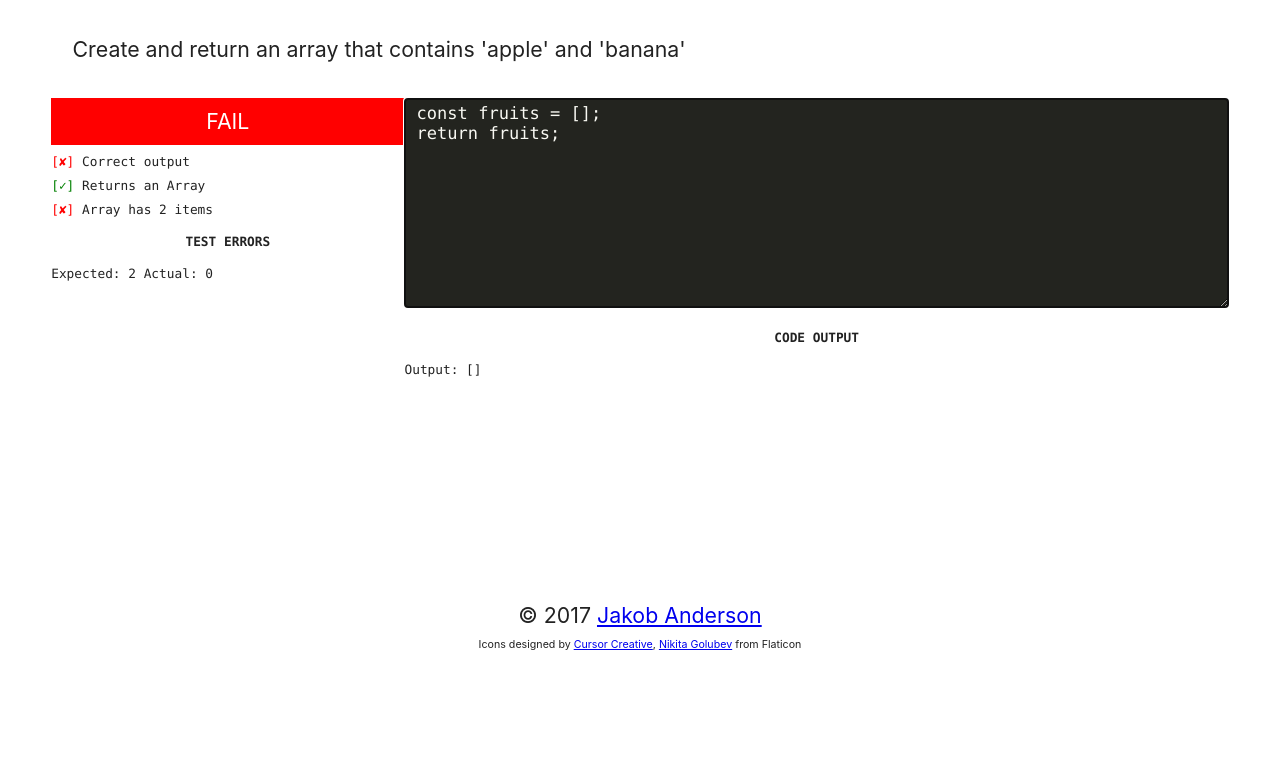
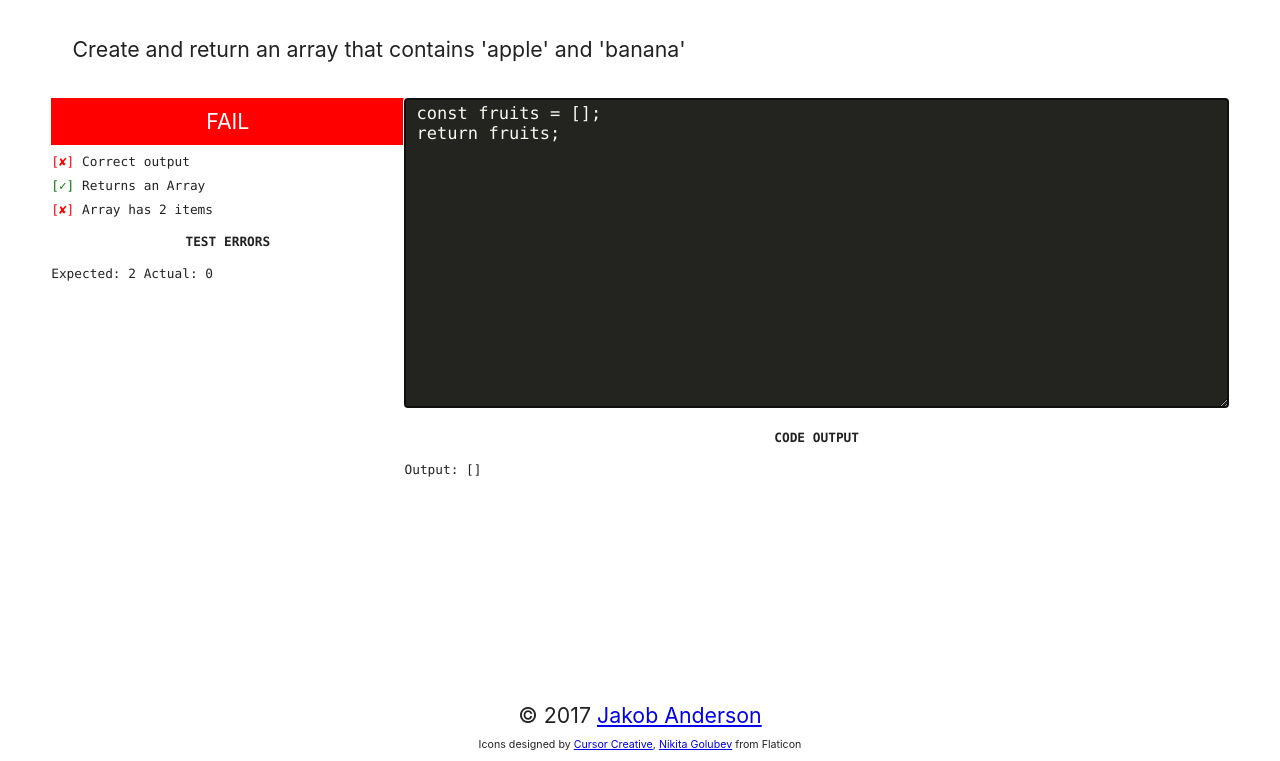
Before and after one commit to PracticeJavaScript/practicejavascript.com, a website: page public/index.html in a window 1280 px wide. Shown: the part 113-874 px from the top of the page. Before the commit the page ends 800 px from the top, so only its background shows below. Drawn offline with Linux system fonts and the light colour scheme.

Commit message:
expanded code area rows

```diff
--- a/public/index.html
+++ b/public/index.html
@@ -49,7 +49,7 @@
             </div>
           </div>
           <div class="code-and-eval-console">
-            <textarea id="code" class="code monospace" rows="10" autofocus autocomplete="off" autocorrect="off" autocapitalize="off" spellcheck="false"></textarea>
+            <textarea id="code" class="code monospace" rows="15" autofocus autocomplete="off" autocorrect="off" autocapitalize="off" spellcheck="false"></textarea>
             <div id="eval-console" class="eval-console console monospace">
               <h4>CODE OUTPUT</h4>
               <div id="eval-output"></div>
```
